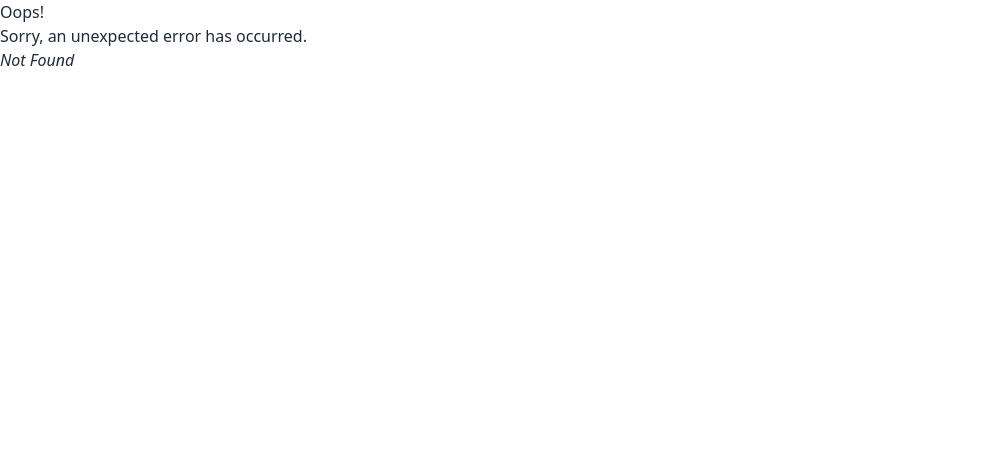
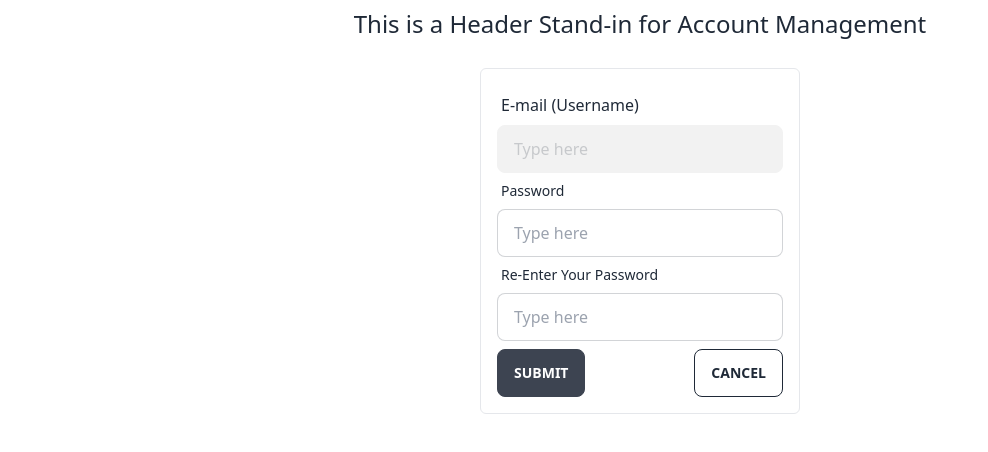
Before and after one commit to water-turtles/itinerator-1000, a React (Vite) app: page /manage-account in a window 1280 px wide. Before the commit this address had no page. Shown: the top 452 px of the page, without its empty margins (0-988 px from the left). Built offline with nearby package versions, Linux system fonts and the light colour scheme.

Commit message:
Build out user management components and pages

```diff
--- a/frontend/App.tsx
+++ b/frontend/App.tsx
@@ -1,13 +1,17 @@
 import './App.css'
 import React from 'react'
-import LoginModal from './components/login-modal'
+
+import LoginModal from './components/login'
 
 function App () {
   return (
-    <div>
+    <div className = "flex flex-col justify-start content-center p-7">
+      <div className="mb-4 self-center">
+        <p className="text-3xl font-bold underline">This is the start of something beautiful</p>
+        <img className="transition-opacity duration-1000" src='https://static.wikia.nocookie.net/terminator/images/3/30/T2jd-t1000-film-5.jpg/' width="550"/>
+      </div>
       <LoginModal />
-      <p className="text-3xl font-bold underline">This is the start of something beautiful</p>
-      <img src='https://static.wikia.nocookie.net/terminator/images/3/30/T2jd-t1000-film-5.jpg/' width="550"/>
+
     </div>
   )
 }
--- a/frontend/components/login-modal.tsx
+++ /dev/null
@@ -1,25 +0,0 @@
-import React from 'react'
-
-export default function LoginModal () {
-  return (
-    <div id="login-modal">
-      <h1>Let's get you logged in!</h1>
-      <div className="form-control w-full max-w-xs">
-        <label className="label">
-          <span className="label-text">Username</span>
-        </label>
-        <input type="text" placeholder="Type here" className="input input-bordered w-full max-w-xs" />
-      </div>
-      <div className="form-control w-full max-w-xs">
-        <label className="label">
-          <span className="label-text">Password</span>
-        </label>
-        <input type="text" placeholder="Type here" className="input input-bordered w-full max-w-xs" />
-      </div>
-
-      <button className="btn">Submit</button>
-      <p>Forgot password?</p>
-      <p>New User? Sign Up Here!</p>
-    </div>
-  )
-}
--- /dev/null
+++ b/frontend/components/login.tsx
@@ -0,0 +1,42 @@
+import { useState } from 'react'
+import { Link } from 'react-router-dom'
+
+export default function Login () {
+  const [userName, setUserName] = useState('')
+  const [password, setPassword] = useState('')
+
+  const updateUserName = (event: any) => {
+    setUserName(event.target.value)
+  }
+
+  const updatePassword = (event: any) => {
+    setPassword(event.target.value)
+  }
+
+  return (
+    <div id="login" className=" flex flex-col justify-center items-center min-w-max">
+      <div className='border p-4 w-full max-w-xs rounded-md'>
+        <h1>Let's get you logged in!</h1>
+        <div className="form-control w-full max-w-xs">
+          <label className="label">
+            <span className="lbel-text">Username</span>
+          </label>
+          <input type="text" placeholder="Type here" className="input input-bordered w-full max-w-xs" onChange={updateUserName} />
+        </div>
+        <div className="form-control w-full max-w-xs">
+          <label className="label">
+            <span className="label-text">Password</span>
+            <a href="/forgotten-password"><span className="label-text-alt">Forgot Password?</span></a>
+          </label>
+          <input placeholder="Type here" type="password" className="input input-bordered w-full max-w-xs" onChange={updatePassword}/>
+        </div>
+
+        <button className="btn mt-2">Submit</button>
+      </div>
+      <Link to='create-account' role="button" className="btn mt-2  w-full max-w-xs">
+          New User? Click Here!
+      </Link>
+
+    </div>
+  )
+}
--- /dev/null
+++ b/frontend/pages/create-account.tsx
@@ -0,0 +1,53 @@
+import { useState } from 'react'
+import { Link } from 'react-router-dom'
+
+export default function CreateAccount () {
+  const [userName, setUserName] = useState('')
+  const [password, setPassword] = useState('')
+  const [retypedPassword, setRetypedPassword] = useState('')
+
+  const updateUserName = (event: any) => {
+    setUserName(event.target.value)
+  }
+
+  const updatePassword = (event: any) => {
+    setPassword(event.target.value)
+  }
+
+  const updateRetypedPassword = (event: any) => {
+    setRetypedPassword(event.target.value)
+  }
+
+  return (
+    <div id="create-account" className=" flex flex-col mt-7 justify-center items-center min-w-max">
+      <h1 className="text-xl">Account Creation</h1>
+      <div className='border p-4 w-full mt-7 max-w-xs rounded-md'>
+        <div className="form-control w-full max-w-xs">
+          <label className="label">
+            <span className="label-text">E-mail (Username)</span>
+          </label>
+          <input type="text" placeholder="Type here" className="input input-bordered w-full max-w-xs" onChange={updateUserName} />
+        </div>
+        <div className="form-control w-full max-w-xs">
+          <label className="label">
+            <span className="label-text">Password</span>
+          </label>
+          <input placeholder="Type here" type="password" className="input input-bordered w-full max-w-xs" onChange={updatePassword}/>
+        </div>
+        <div className="form-control w-full max-w-xs">
+          <label className="label">
+            <span className="label-text">Re-Enter Your Password</span>
+          </label>
+          <input placeholder="Type here" type="password" className="input input-bordered w-full max-w-xs" onChange={updateRetypedPassword} />
+        </div>
+
+        <div className = "flex justify-between">
+          <button className="btn mt-2">Submit</button>
+          <Link to='/' role="button" className="btn btn-outline mt-2">
+          Cancel
+          </Link>
+        </div>
+      </div>
+    </div>
+  )
+}
--- /dev/null
+++ b/frontend/pages/manage-account.tsx
@@ -0,0 +1,45 @@
+import { useState, SyntheticEvent } from 'react'
+import { Link } from 'react-router-dom'
+
+export default function ManageAccount () {
+  const [userName, setUserName] = useState('')
+  const [password, setPassword] = useState('')
+  const [retypedPassword, setRetypedPassword] = useState('')
+
+  const updateUserName = (event: SyntheticEvent) => {setUserName(event.target.value)}
+  const updatePassword = (event: any) => {setPassword(event.target.value)}
+  const updateRetypedPassword = (event: any) => {setRetypedPassword(event.target.value)}
+
+  return (
+    <div id="create-account" className=" flex flex-col justify-center items-center min-w-max">
+      <header className="mt-2 text-2xl">This is a Header Stand-in for Account Management </header>
+      <div className='border p-4 w-full mt-7 max-w-xs rounded-md'>
+        <div className="form-control w-full max-w-xs">
+          <label className="label">
+            <span className="lbel-text">E-mail (Username)</span>
+          </label>
+          <input type="text" placeholder="Type here" className="input input-bordered w-full max-w-xs" disabled />
+        </div>
+        <div className="form-control w-full max-w-xs">
+          <label className="label">
+            <span className="label-text">Password</span>
+          </label>
+          <input placeholder="Type here" type="password" className="input input-bordered w-full max-w-xs" />
+        </div>
+        <div className="form-control w-full max-w-xs">
+          <label className="label">
+            <span className="label-text">Re-Enter Your Password</span>
+          </label>
+          <input placeholder="Type here" type="password" className="input input-bordered w-full max-w-xs" />
+        </div>
+
+        <div className = "flex justify-between">
+          <button className="btn mt-2">Submit</button>
+          <Link to='/' role="button" className="btn btn-outline mt-2">
+          Cancel
+          </Link>
+        </div>
+      </div>
+    </div>
+  )
+}
```
Also changed, not shown: frontend/main.tsx (+12 -1 lines), .eslintrc.cjs.
